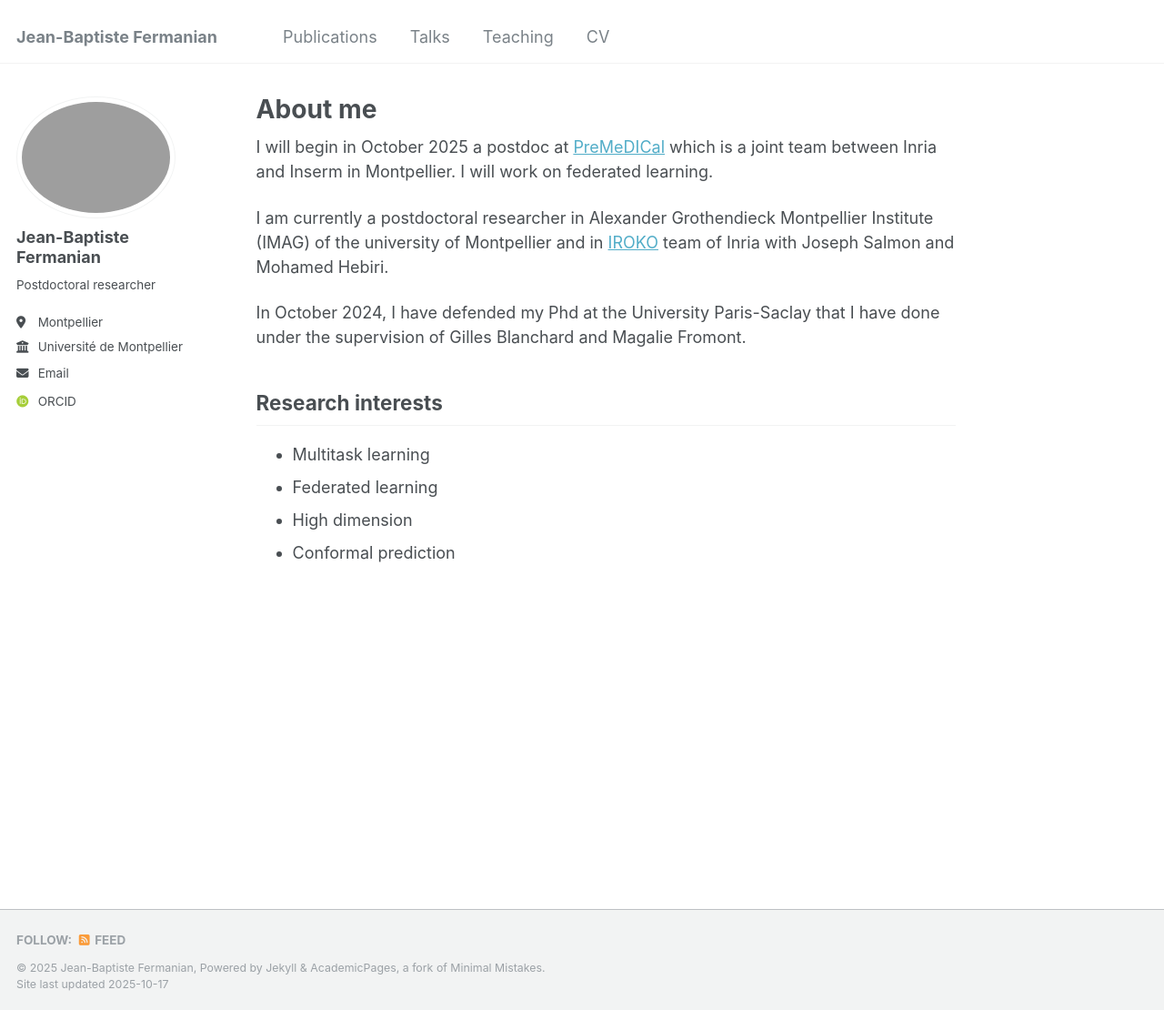
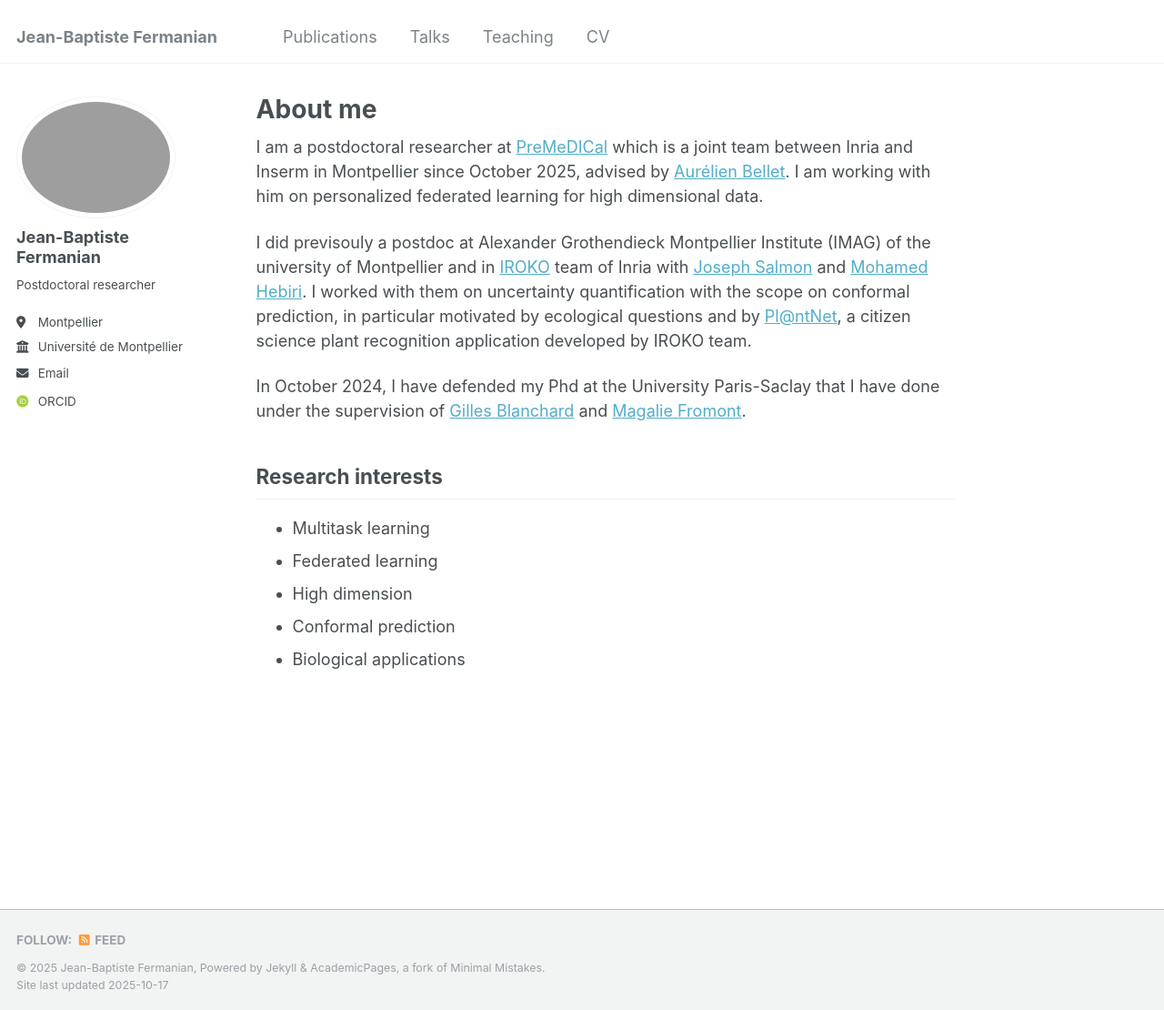
Before and after one commit to jeanbaptistefermanian/jeanbaptistefermanian.github.io, a Jekyll site: the page built from _pages/about.md, in a window 1280 px wide and 1110 px high. Shown: the whole window at 91% size. Built offline with Jekyll 4.4.1, drawn with Linux system fonts in a browser that asks for light colours; some web fonts are replaced.

Commit message:
update bio

```diff
--- a/_pages/about.md
+++ b/_pages/about.md
@@ -6,11 +6,11 @@ redirect_from:
   - /about/
   - /about.html
 ---
-I will begin in October 2025 a postdoc at [PreMeDICal](https://team.inria.fr/premedical/) which is a joint team between Inria and Inserm in Montpellier. I will work on federated learning.
+I am a postdoctoral researcher at [PreMeDICal](https://team.inria.fr/premedical/) which is a joint team between Inria and Inserm in Montpellier since October 2025, advised by [Aurélien Bellet](https://researchers.lille.inria.fr/abellet/). I am working with him on personalized federated learning for high dimensional data.
 
-I am currently a postdoctoral researcher in Alexander Grothendieck Montpellier Institute (IMAG) of the university of Montpellier and in [IROKO](https://inria.fr/fr/iroko) team of Inria with Joseph Salmon and Mohamed Hebiri.
+I did previsouly a postdoc at Alexander Grothendieck Montpellier Institute (IMAG) of the university of Montpellier and in [IROKO](https://inria.fr/fr/iroko) team of Inria with [Joseph Salmon](https://josephsalmon.eu/) and [Mohamed Hebiri](https://perso.math.u-pem.fr/hebiri.mohamed/). I worked with them on uncertainty quantification with the scope on conformal prediction, in particular motivated by ecological questions and by [Pl@ntNet](https://plantnet.org/), a citizen science plant recognition application developed by IROKO team.
 
-In October 2024, I have defended my Phd at the University Paris-Saclay that I have done under the supervision of Gilles Blanchard and Magalie Fromont.
+In October 2024, I have defended my Phd at the University Paris-Saclay that I have done under the supervision of [Gilles Blanchard](https://www.imo.universite-paris-saclay.fr/~gilles.blanchard/) and [Magalie Fromont](https://perso.univ-rennes2.fr/magalie.fromont).
 
 ## Research interests
 
@@ -18,3 +18,4 @@ In October 2024, I have defended my Phd at the University Paris-Saclay that I ha
 - Federated learning
 - High dimension
 - Conformal prediction
+- Biological applications
```
